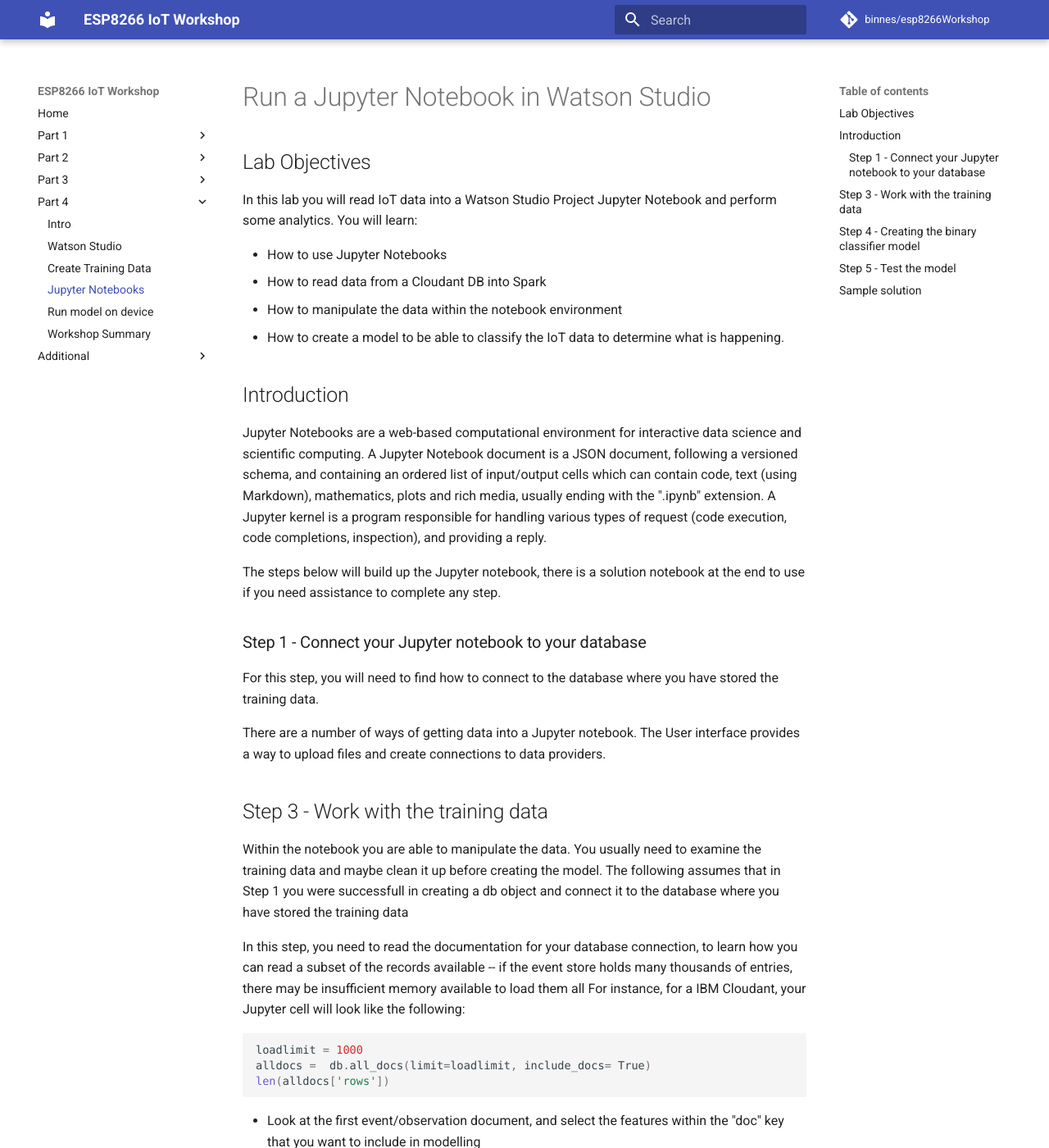
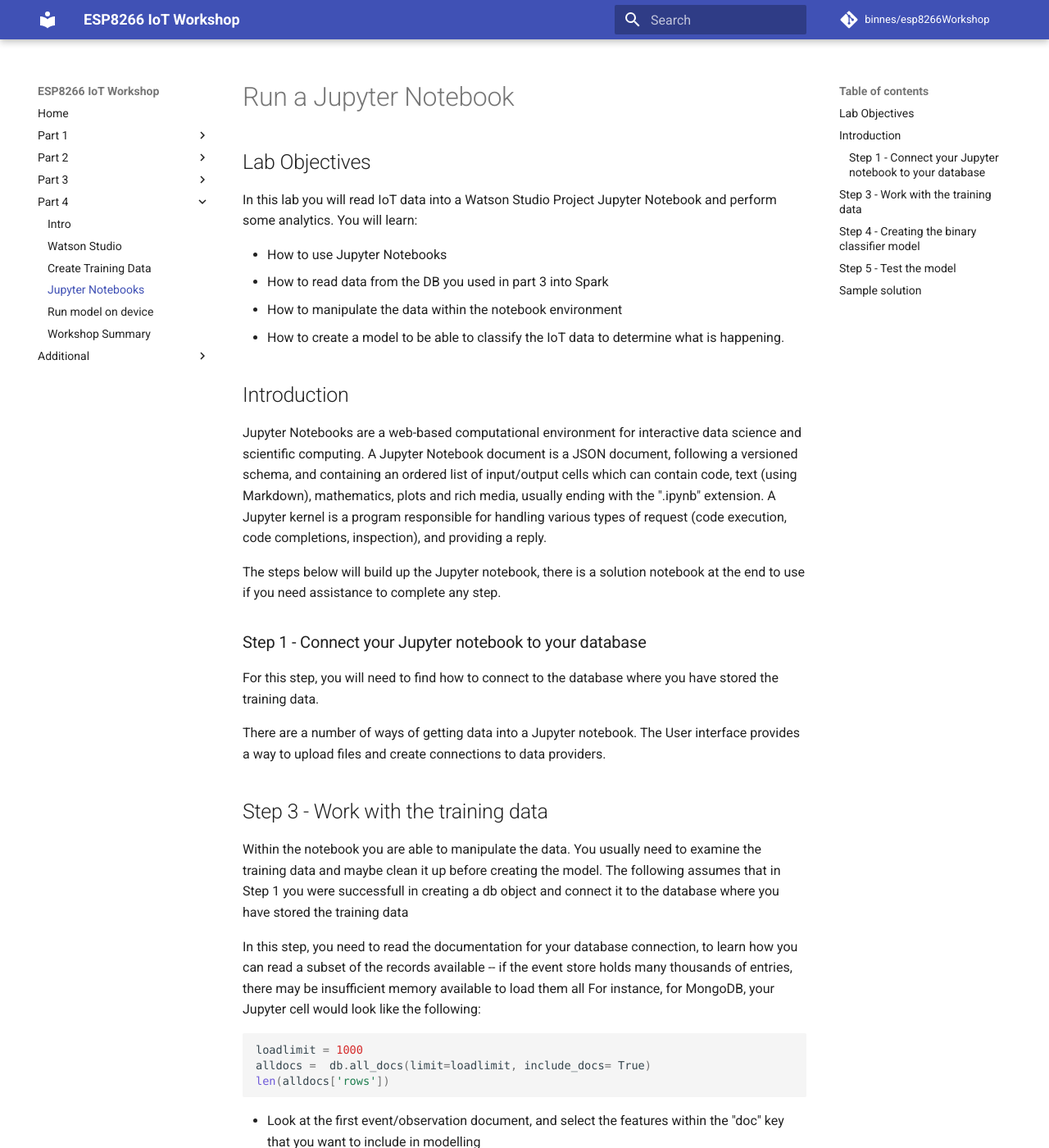
Before and after one commit to mdragone1/ESP32-IoT-Workshop, an MkDocs documentation site: the page built from docs/part4/JUPYTER.md, in a window 1280 px wide and 1400 px high. Shown: the whole window at 82% size. Built offline with MkDocs 1.6.1 and Material for MkDocs 9.7.7, drawn with Linux system fonts in a browser that asks for light colours; comment, search, counter and statistics services are not loaded.

Commit message:
Update JUPYTER.md
Remove mention to IBM Cloudant

````diff
--- a/docs/part4/JUPYTER.md
+++ b/docs/part4/JUPYTER.md
@@ -1,11 +1,11 @@
-# Run a Jupyter Notebook in Watson Studio
+# Run a Jupyter Notebook
 
 ## Lab Objectives
 
 In this lab you will read IoT data into a Watson Studio Project Jupyter Notebook and perform some analytics.  You will learn:
 
 - How to use Jupyter Notebooks
-- How to read data from a Cloudant DB into Spark
+- How to read data from the DB you used in part 3 into Spark
 - How to manipulate the data within the notebook environment
 - How to create a model to be able to classify the IoT data to determine what is happening.
 
@@ -29,7 +29,7 @@ Within the notebook you are able to manipulate the data. You usually need to exa
 The following assumes that in Step 1 you were successfull in creating a db object and connect it to the database where you have stored the training data
 
 In this step, you need to read the documentation for your database connection, to learn how you can read a subset of the records available -- if the event store holds many thousands of entries, there may be insufficient memory available to load them all
-For instance, for a IBM Cloudant, your Jupyter cell will look like the following:
+For instance, for MongoDB, your Jupyter cell would look like the following:
 
 ```python
 loadlimit = 1000
````
